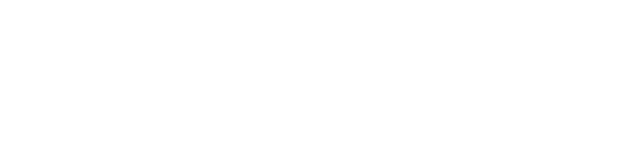
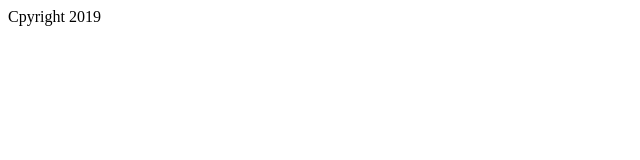
Before and after one commit to Nazilyash/remote-demo, a plain HTML site: page index.html in a window 1280 px wide. Shown: the whole page, without its empty margins (0-640 px from the left). Drawn offline with Linux system fonts and the light colour scheme.

Commit message:
Footer added

```diff
--- a/index.html
+++ b/index.html
@@ -7,6 +7,6 @@
     <title>Document</title>
 </head>
 <body>
-
+    <footer>Cpyright 2019</footer>
 </body>
 </html>
```
